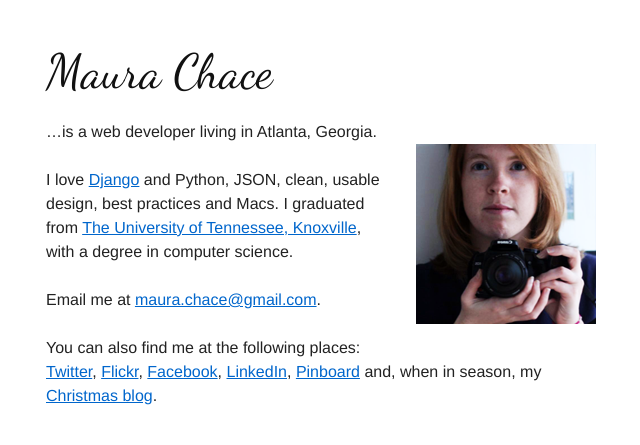
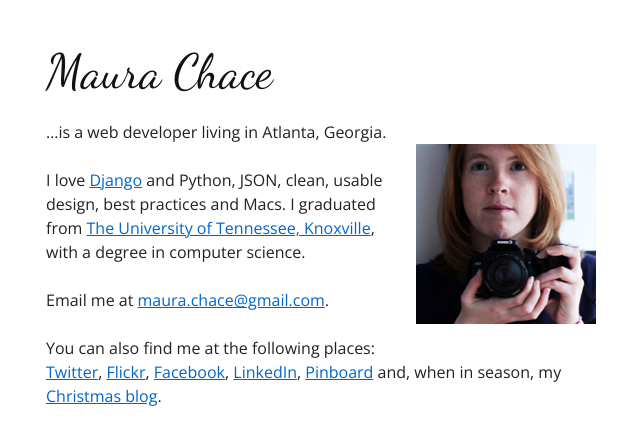
Before and after one commit to maurackelly/maurackelly.github.io, a Jekyll site: the page built from index.md, in a window 1280 px wide. Shown: the top 445 px of the page, without its empty margins (319-959 px from the left). Built offline with Jekyll 4.4.1, drawn with Linux system fonts in a browser that asks for light colours.

Commit message:
Using Google fonts for all of the body text.

```diff
--- a/_layouts/default.html
+++ b/_layouts/default.html
@@ -12,7 +12,7 @@
     <!--[if lt IE 8]>
     <link rel="stylesheet" href="/media/css/ie.css" type="text/css" media="screen, projection">
     <![endif]-->
-    <link href="http://fonts.googleapis.com/css?family=Dancing+Script" rel="stylesheet" type="text/css">
+    <link href="http://fonts.googleapis.com/css?family=Dancing+Script|Open+Sans" rel="stylesheet" type="text/css">
     </head>
 <body>
     <div class="container"><div class="span-14 prepend-5">
--- a/media/css/screen.css
+++ b/media/css/screen.css
@@ -26,7 +26,7 @@ a img {border:none;}
 
 /* typography.css */
 html {font-size:100.01%;}
-body {font-size:100%;color:#222;background:#fff;font-family:'Helvetica Neue',Helvetica, Arial, sans-serif;padding:3em;}
+body {font-size:100%;color:#222;background:#fff;font-family:'Open Sans', Helvetica, Arial, sans-serif;padding:3em;}
 h1, h2, h3, h4, h5, h6 {font-weight:normal;color:#111;font-family:'Dancing Script', serif;}
 h1 {font-size:3em;line-height:1;margin-bottom:0.5em;}
 h2 {font-size:2em;margin-bottom:0.75em;}
@@ -38,7 +38,7 @@ h1 img, h2 img, h3 img, h4 img, h5 img, h6 img {margin:0;}
 p {margin:0 0 1.5em;}
 .left {float:left !important;}
 p .left {margin:1.5em 1.5em 1.5em 0;padding:0;}
-.right {float:right !important;}
+.right {float:right !important; margin-left:0.5em;}
 p .right {margin:1.5em 0 1.5em 1.5em;padding:0;}
 a:focus, a:hover {color:#09f;}
 a {color:#06c;text-decoration:underline;}
```
